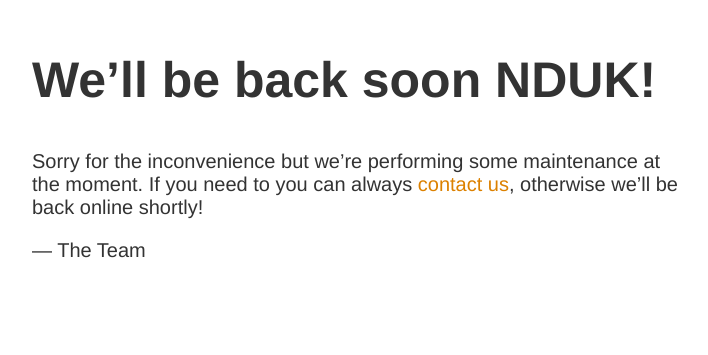
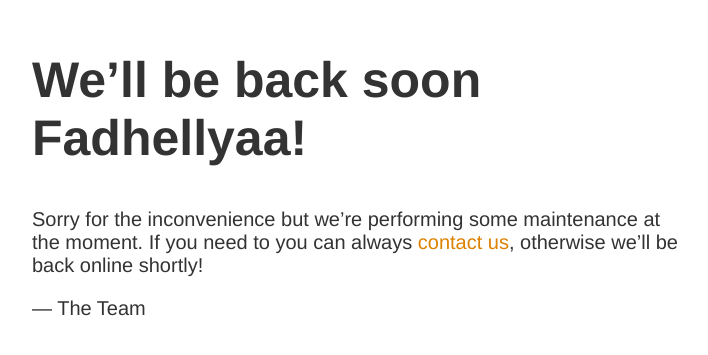
Before and after one commit to alfiilham/mainten, a plain HTML site: page index.html in a window 1280 px wide. Shown: the part 149-504 px from the top of the page, without its empty margins (283-991 px from the left). Drawn offline with Linux system fonts and the light colour scheme.

Commit message:
Update index.html

```diff
--- a/index.html
+++ b/index.html
@@ -51,7 +51,7 @@
     </head>
     <body>
         <article>
-            <h1>We&rsquo;ll be back soon NDUK!</h1>
+            <h1>We&rsquo;ll be back soon Fadhellyaa!</h1>
             <div>
                 <p>
                     Sorry for the inconvenience but we&rsquo;re performing some
```
